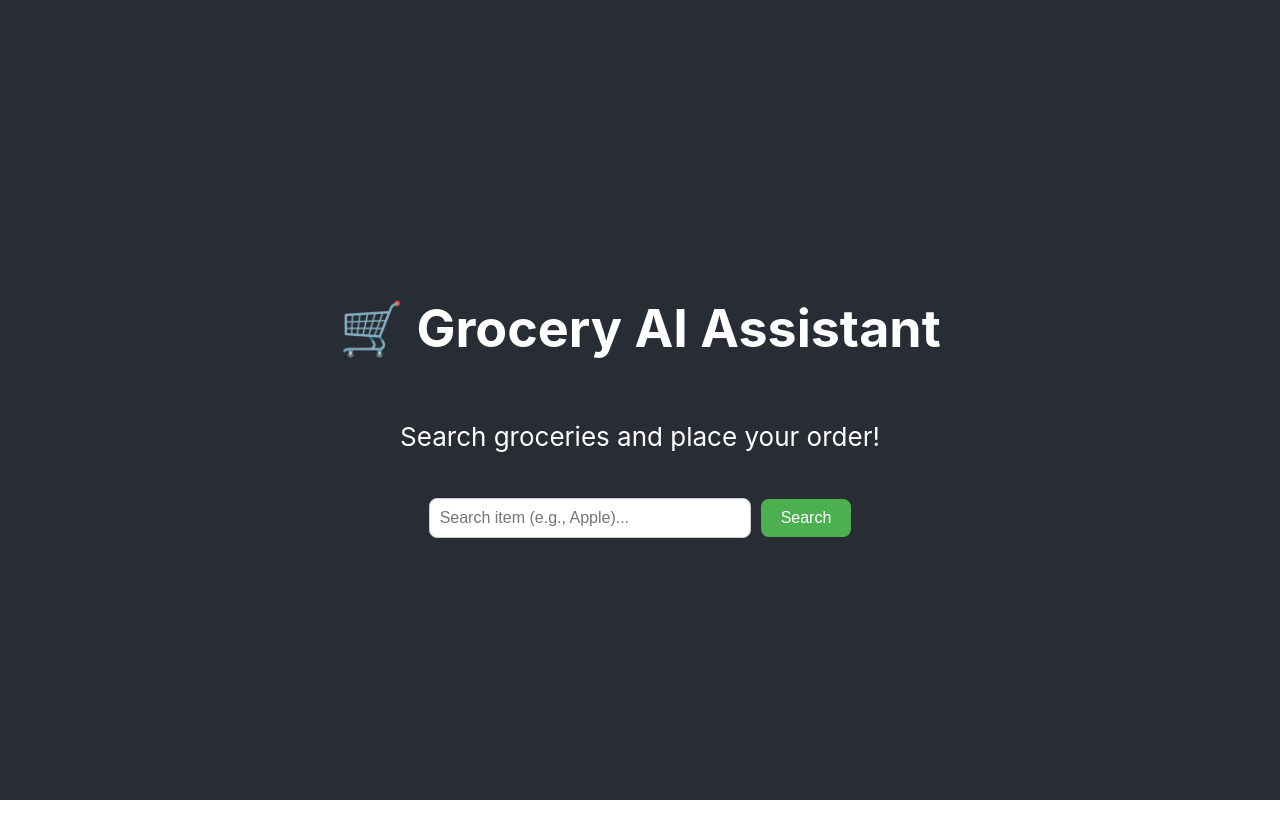
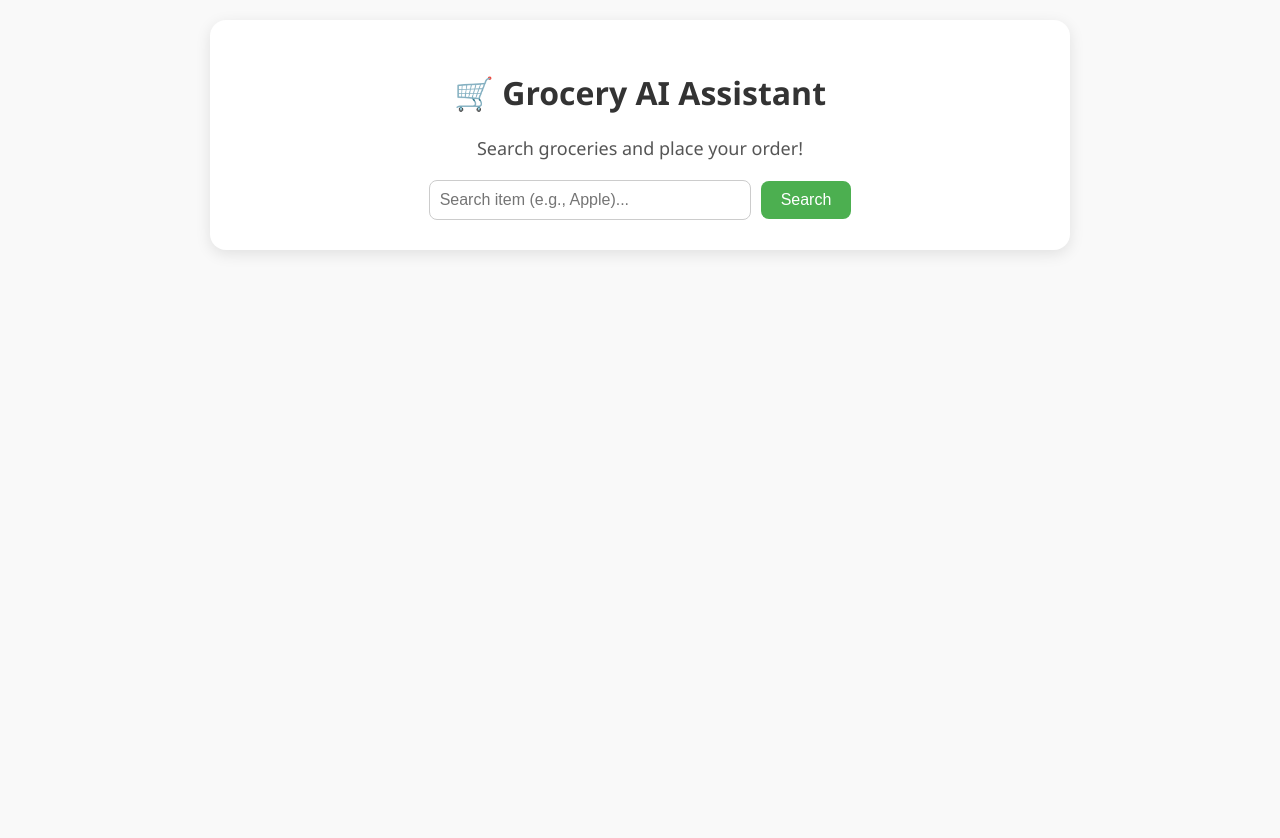
Before and after one commit to ROHIT05-CODER/grocery_ai_assistant, a React (Create React App) app: page / in a window 1280 px wide. Before the commit the page ends 800 px from the top, so only its background shows below. Built offline with nearby package versions, Linux system fonts and the light colour scheme.

Commit message:
Update App.css

```diff
--- a/src/App.css
+++ b/src/App.css
@@ -1,38 +1,99 @@
 .App {
   text-align: center;
-}
-
-.App-logo {
-  height: 40vmin;
-  pointer-events: none;
-}
-
-@media (prefers-reduced-motion: no-preference) {
-  .App-logo {
-    animation: App-logo-spin infinite 20s linear;
-  }
+  font-family: "Segoe UI", Tahoma, Geneva, Verdana, sans-serif;
+  background-color: #f9f9f9;
+  min-height: 100vh;
+  padding: 20px;
 }
 
 .App-header {
-  background-color: #282c34;
-  min-height: 100vh;
-  display: flex;
-  flex-direction: column;
-  align-items: center;
-  justify-content: center;
-  font-size: calc(10px + 2vmin);
-  color: white;
+  margin: 0 auto;
+  max-width: 800px;
+  background: #fff;
+  padding: 30px;
+  border-radius: 16px;
+  box-shadow: 0px 4px 15px rgba(0, 0, 0, 0.1);
 }
 
-.App-link {
-  color: #61dafb;
+h1 {
+  color: #333;
 }
 
-@keyframes App-logo-spin {
-  from {
-    transform: rotate(0deg);
-  }
-  to {
-    transform: rotate(360deg);
-  }
+p {
+  color: #555;
+  font-size: 18px;
 }
+
+input[type="text"] {
+  padding: 10px;
+  width: 300px;
+  border-radius: 8px;
+  border: 1px solid #ccc;
+  font-size: 16px;
+  transition: 0.3s;
+}
+
+input[type="text"]:focus {
+  border-color: #4caf50;
+  outline: none;
+  box-shadow: 0 0 8px rgba(76, 175, 80, 0.3);
+}
+
+button {
+  padding: 10px 20px;
+  border-radius: 8px;
+  border: none;
+  background-color: #4caf50;
+  color: white;
+  font-size: 16px;
+  cursor: pointer;
+  transition: 0.3s;
+}
+
+button:hover {
+  background-color: #45a049;
+}
+
+ul {
+  list-style: none;
+  padding: 0;
+}
+
+li {
+  background: #fafafa;
+  margin-bottom: 12px;
+  padding: 15px;
+  border-radius: 10px;
+  text-align: left;
+  border: 1px solid #ddd;
+  transition: 0.3s;
+}
+
+li:hover {
+  background: #f1f1f1;
+}
+
+li b {
+  color: #222;
+}
+
+li small {
+  display: block;
+  color: #666;
+  margin-top: 4px;
+  font-size: 14px;
+}
+
+li button {
+  margin-top: 10px;
+  background-color: #2196f3;
+}
+
+li button:hover {
+  background-color: #1976d2;
+}
+
+h4 {
+  color: #333;
+  margin-top: 20px;
+}
```
